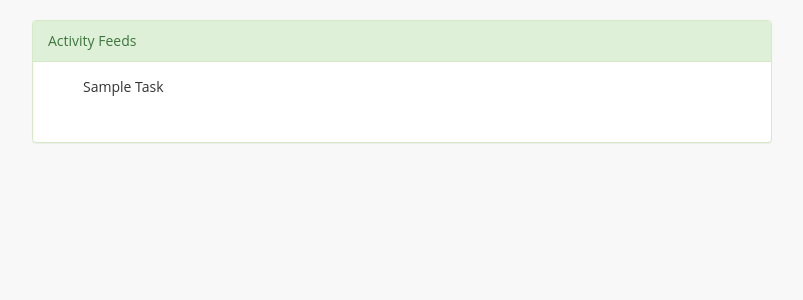
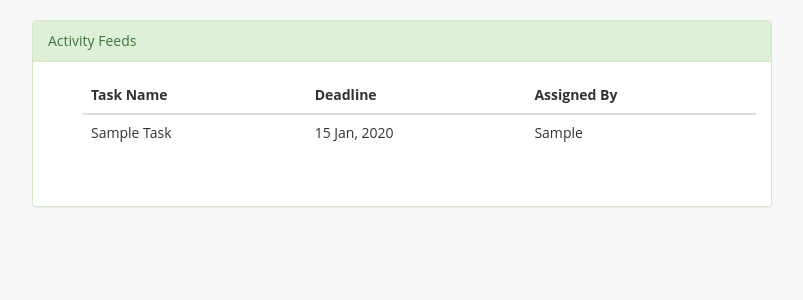
Before and after one commit to mani098/taskman, a Django app: template templates/assgined_tasks.html in a window 1280 px wide. Shown: the part 52-352 px from the top of the page, without its empty margins (238-1041 px from the left). Run offline with Django 3.2, Linux system fonts and the light colour scheme; the template is opened without the code that fills it: most values are stand-ins (such as "Sample title", 1, 10 or a date in 2020); some libraries are stand-ins or nearby versions.

Commit message:
fixed bug in assignee tasks

```diff
--- a/task_engine/controllers.py
+++ b/task_engine/controllers.py
@@ -19,7 +19,7 @@
 	tasks = TaskVault.objects.filter(user_id=user_id).values('task_name', 'deadline_date', 'assignee')
 	return list(tasks)
 
-def get_assigned_tasks(user_id):
+def get_assigned_tasks(username):
 
-	tasks = TaskVault.objects.filter(user_id=user_id).values('task_name', 'deadline_date', 'username')
+	tasks = TaskVault.objects.filter(assignee=username).values('task_name', 'deadline_date', 'user__username')
 	return list(tasks)
--- a/templates/assgined_tasks.html
+++ b/templates/assgined_tasks.html
@@ -3,7 +3,7 @@
 <head>
 	<meta charset="utf-8">
 	<meta http-equiv="X-UA-Compatible" content="IE=edge,chrome=1">
-	<title>TaskMan | Home</title>
+	<title>TaskMan | Assigned Tasks</title>
 	<!-- Latest compiled and minified CSS -->
 	<link rel="stylesheet" href="//maxcdn.bootstrapcdn.com/bootstrap/3.2.0/css/bootstrap.min.css">
 	<!-- jQuery library -->
@@ -38,9 +38,20 @@
 		<div class="panel panel-success">
 		<div class="panel-heading">Activity Feeds</div>
 		<div class="panel-body">
-			{% for task in tasks %}
-				<p>{{ task }}</p>
-			{% endfor %}
+			<table class="table table-hover">
+				<thead>
+					<tr><th>Task Name</th><th>Deadline</th><th>Assigned by</th></tr>
+				</thead>
+				<tbody>
+				{% for task in tasks %}
+					<tr>
+						<td>{{ task.task_name }}</td>
+						<td>{{ task.deadline_date|date:'d M, Y' }}</td>
+						<td>{{ task.user__username }}</td>
+					</tr>
+				{% endfor %}
+				</tbody>
+			</table>
 		</div>
 		</div>
 	</div>
```
Also changed, not shown: task_engine/views.py (+4 -3 lines), templates/created_tasks.html (+15 -4 lines), db.sqlite3, 2 other files.
